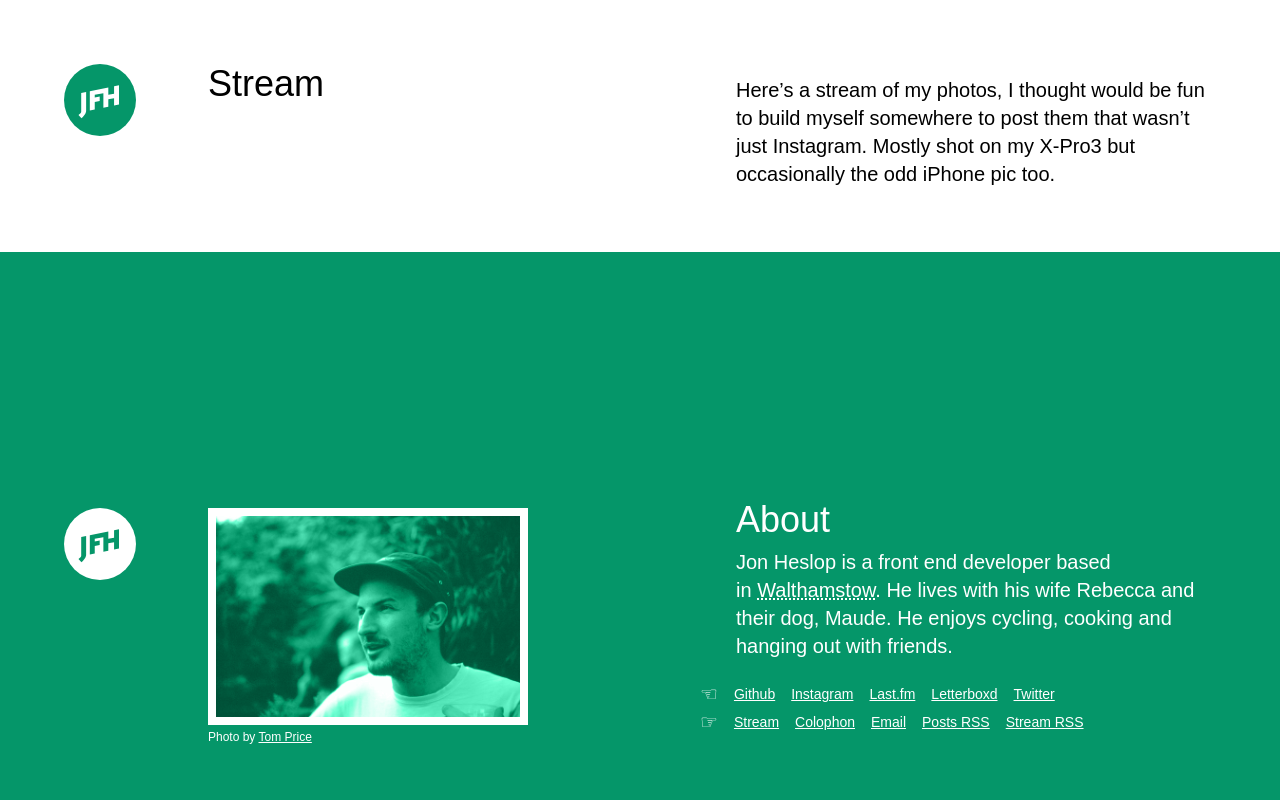
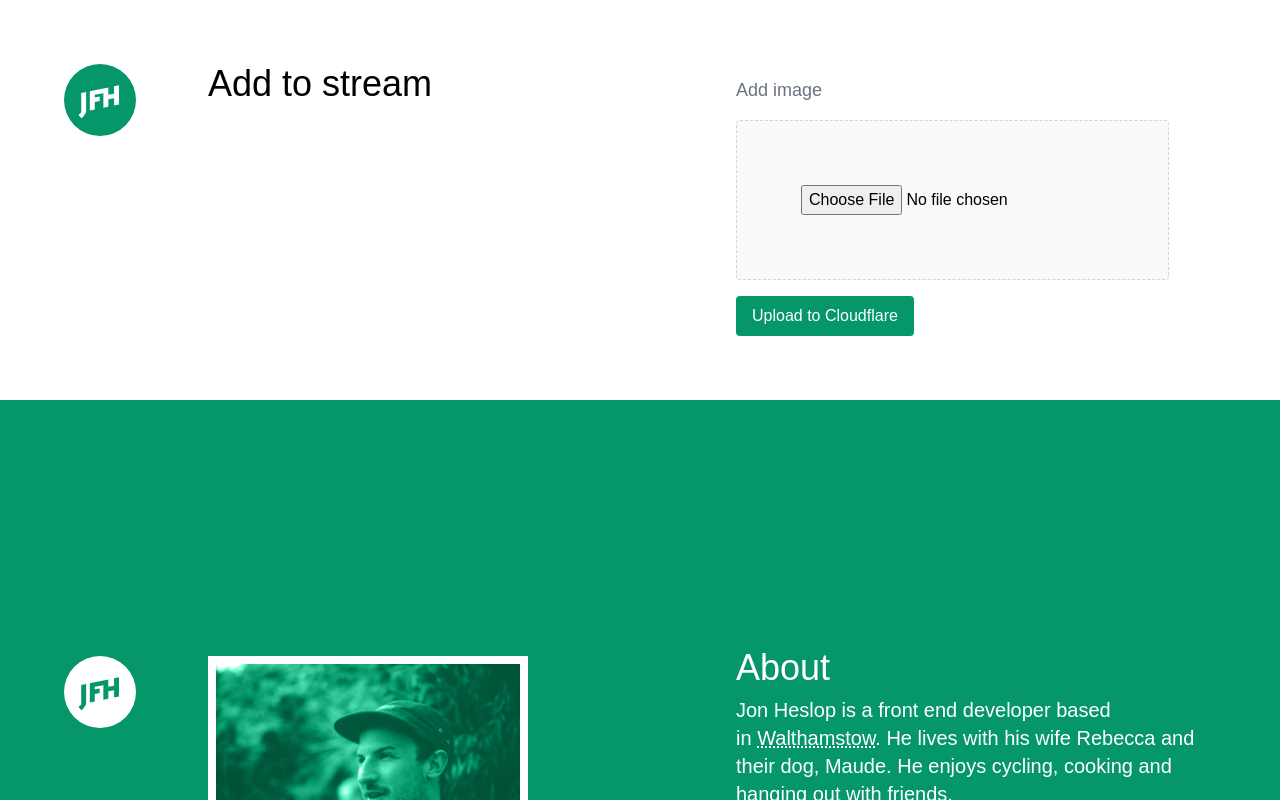
Before and after one commit to jonheslop/jfh-2021, a Next.js app: page /stream/add in a window 1280 px wide. Shown: the top 800 px of the page. Built offline with nearby package versions, Linux system fonts and the light colour scheme; no server answers; the database is empty; a web font is replaced by a local one.

Commit message:
Revert "Remove upload until I work out some sort of auth"
This reverts commit acd9541152d21c072535f59ebb2a194b9981392a.

```diff
--- /dev/null
+++ b/app/stream/add/page.tsx
@@ -0,0 +1,17 @@
+import React from 'react';
+import Heading from '@/ui/heading';
+import Link from '@/ui/link';
+import FileUpload from '@/ui/file-upload';
+
+const Add = async () => {
+  return (
+    <>
+      <Heading classes="md:sticky top-16">Add to stream</Heading>
+      <article className="md:col-start-4 space-y-4 mt-3">
+        <FileUpload/>
+      </article>
+    </>
+  );
+};
+
+export default Add;
```
